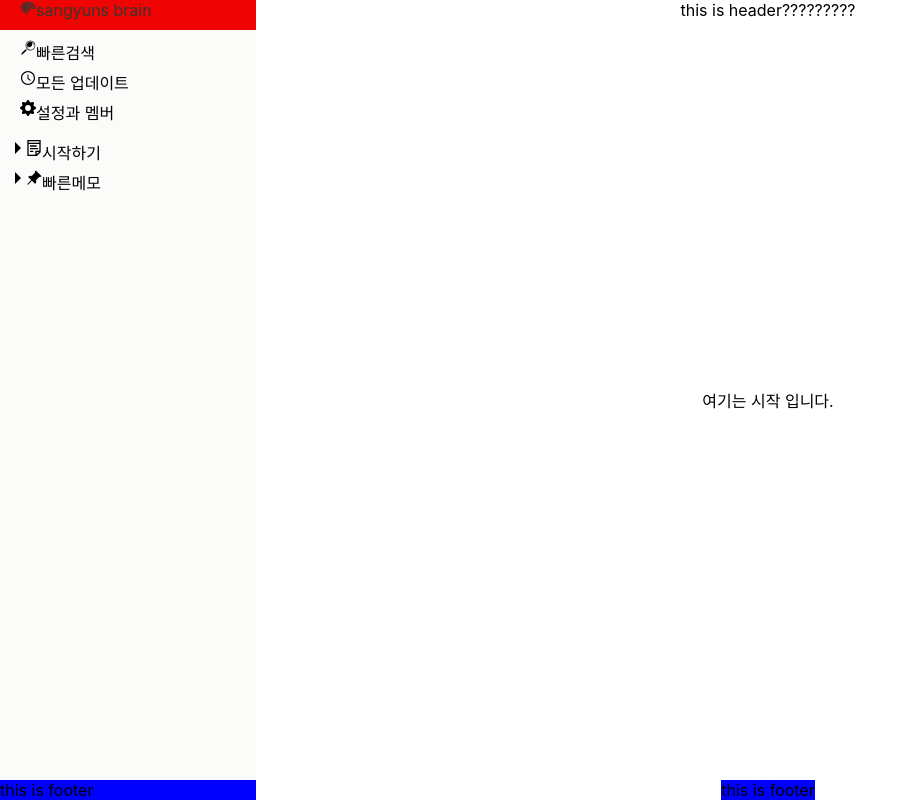
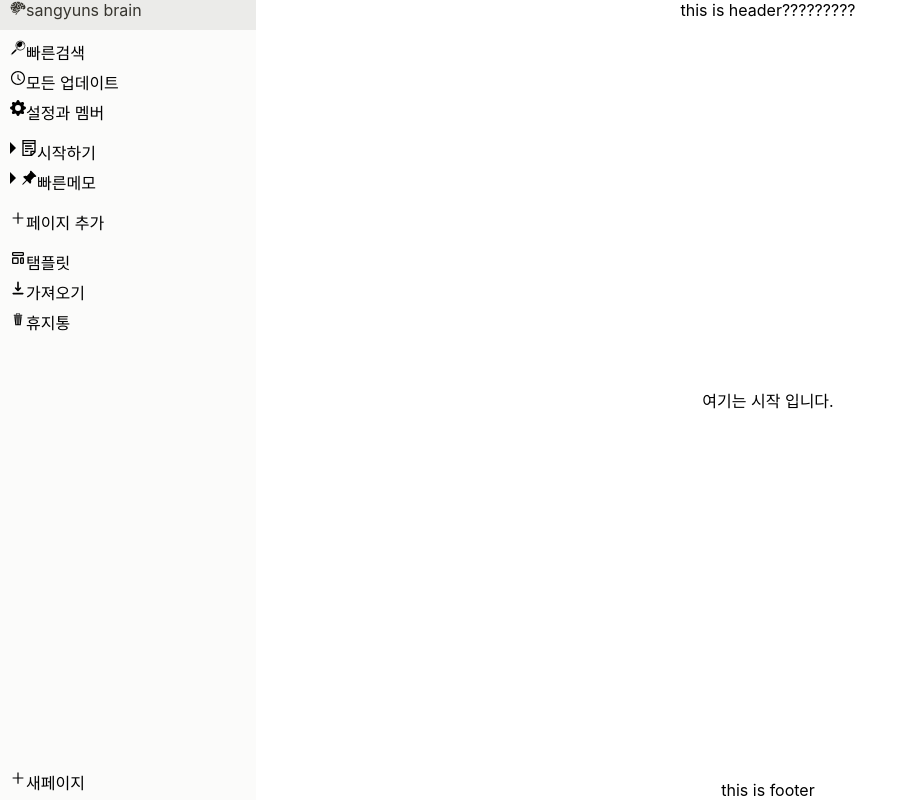
Before and after one commit to falconlee236/Clone_Notion_by_React, a React (Create React App) app: page / in a window 1280 px wide. Shown: the whole page, without its empty margins (0-918 px from the left). Built offline with nearby package versions, Linux system fonts and the light colour scheme.

Commit message:
add buttons in sidebar

```diff
--- a/src/Layout/Footer.js
+++ b/src/Layout/Footer.js
@@ -2,7 +2,7 @@ import React from 'react';
 import styled from 'styled-components';
 
 const Footerstyle = styled.div`
-    background-color: blue;
+    margin-bottom: ${props => props.margin || "0px"};
 `
 
 function Footer({children}){
--- a/src/Layout/Header.js
+++ b/src/Layout/Header.js
@@ -2,7 +2,6 @@ import React from 'react';
 import styled from 'styled-components';
 
 const Headerstyle = styled.div`
-    background-color: ${props => props.color || "red"};
     margin-bottom: ${props => props.margin || "0px"};
 `;
 
--- a/src/Layout/Sidebar.js
+++ b/src/Layout/Sidebar.js
@@ -45,6 +45,35 @@ const MiddleButtons = [
         title: "빠른메모"
     }
 ]
+
+const PageAddButton = [
+    {
+        icon: "plus",
+        title: "페이지 추가"
+    }
+]
+/*
+const NewPageButton = [
+    {
+        icon: "plus",
+        title: "새 페이지"
+    }
+]
+*/
+const BottomButtons = [
+    {
+        icon: "template",
+        title: "탬플릿"
+    },
+    {
+        icon: "download",
+        title: "가져오기"
+    },
+    {
+        icon: "trashcan",
+        title: "휴지통"
+    }
+]
 /*
 ButtonItem icon="magnify" title="빠른검색"/>
             <ButtonItem icon="clock" title="모든 업데이트"/>
@@ -59,8 +88,12 @@ function Sidebar({height}){
             <SidebarMiddlestyle>
                 <Buttons itemArr={TopButtons} isArrow={false}/>
                 <Buttons itemArr={MiddleButtons} isArrow={true}/>
+                <Buttons itemArr={PageAddButton} isArrow={false}/>
+                <Buttons itemArr={BottomButtons} isArrow={false}/>
             </SidebarMiddlestyle>
-            <Footer />
+            <Footer>
+                <ButtonItem icon="plus" title="새페이지"/>
+            </Footer>
         </Sidebarstyle>
     )
 }
--- a/src/component/Buttons.js
+++ b/src/component/Buttons.js
@@ -1,16 +1,17 @@
 import React from "react";
 import styled from 'styled-components';
 import {GiMagnifyingGlass} from 'react-icons/gi';
-import {AiOutlineClockCircle} from 'react-icons/ai';
+import {AiOutlineClockCircle,  AiOutlinePlus} from 'react-icons/ai';
 import {BsFillGearFill, BsFillPinAngleFill} from 'react-icons/bs';
 import {GoTriangleRight} from 'react-icons/go';
-import {GiBrain} from 'react-icons/gi';
+import {GiBrain, GiTrashCan} from 'react-icons/gi';
 import {GrNotes} from 'react-icons/gr';
+import {HiOutlineTemplate, HiDownload} from 'react-icons/hi';
 import { Link } from "react-router-dom";
 
 const Buttonstyle = styled.div`
     box-sizing: border-box;
-    padding-left: ${props => props.isArrow ? "10px" : "20px"};
+    padding-left: ${props => props.isArrow ? "5px" : "10px"};
     height: 30px;
 
     background-color: rgb(251 251 250);
@@ -23,8 +24,6 @@ const Buttonstyle = styled.div`
         background: rgba(55, 53, 47, 0.08);
         color: rgb(55, 53, 47);
     }
-
-
 `
 
 const ButtonContainer = styled.div`
@@ -39,7 +38,11 @@ export function ButtonItem({icon, title, isArrow}){
         left_tri: <GoTriangleRight />,
         brain: <GiBrain />,
         note: <GrNotes />,
-        pin: <BsFillPinAngleFill />
+        pin: <BsFillPinAngleFill />,
+        plus: <AiOutlinePlus />,
+        template: <HiOutlineTemplate />,
+        download: <HiDownload />,
+        trashcan: <GiTrashCan />
     };
 
     return (
```
